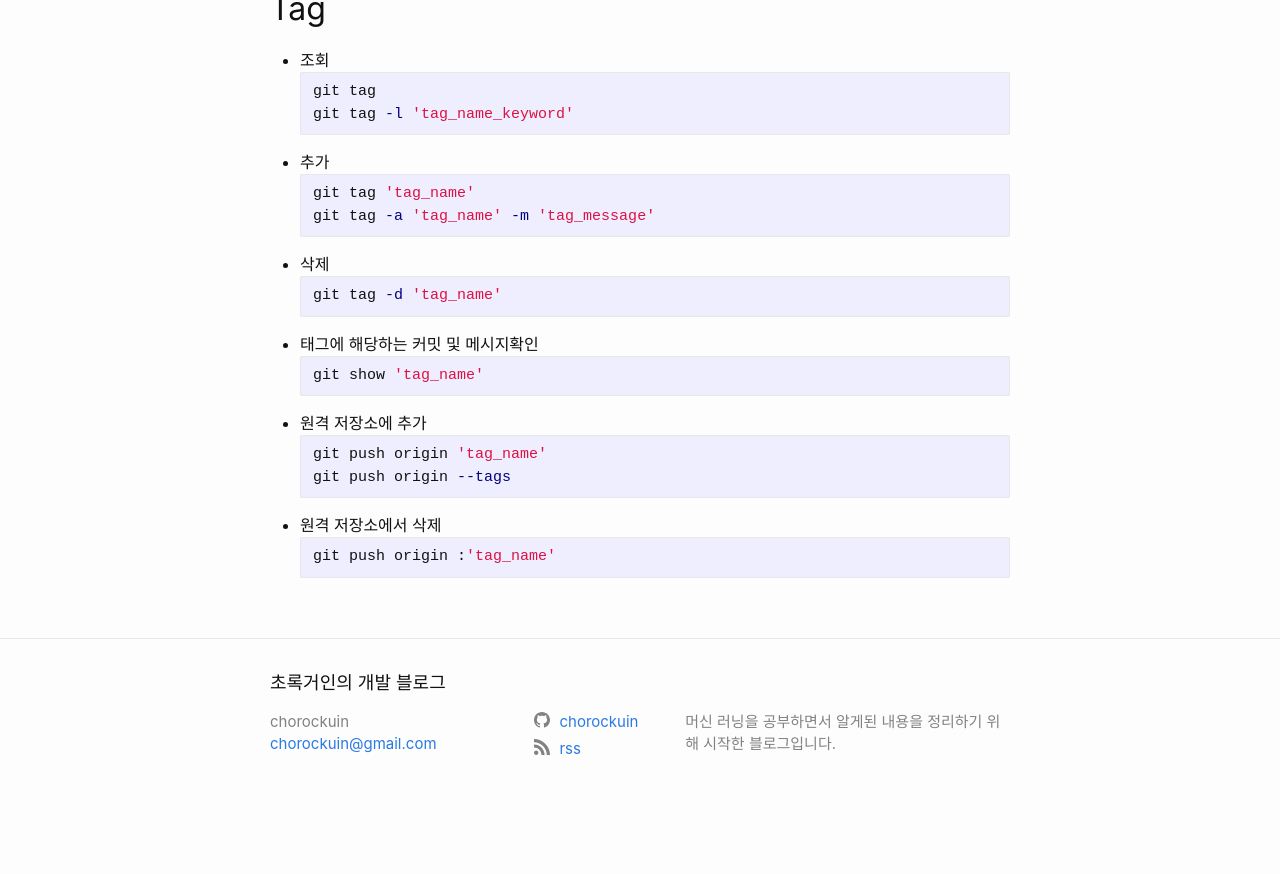
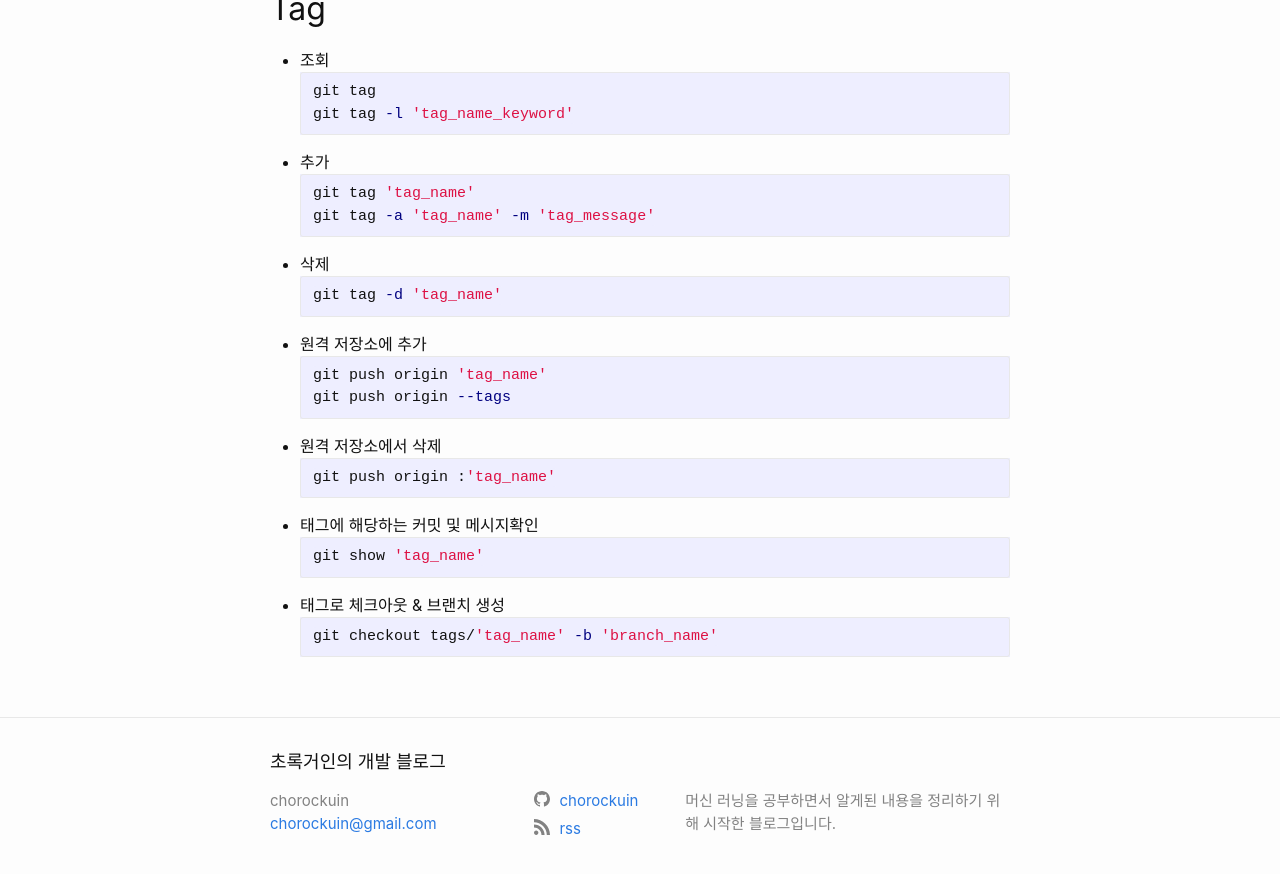
Before and after one commit to chorockuin/chorockuin.github.io, a Jekyll site: the page built from _posts/2017-02-02-git.md, in a window 1280 px wide and 900 px high, scrolled down 594 px. Shown: the top 874 px of the window. Built offline with Jekyll 4.4.1, drawn with Linux system fonts in a browser that asks for light colours; before the commit the page ends 1415 px from its top, so only the background shows below that.

Commit message:
Update 2017-02-02-git.md

````diff
--- a/_posts/2017-02-02-git.md
+++ b/_posts/2017-02-02-git.md
@@ -34,10 +34,6 @@ git tag -a 'tag_name' -m 'tag_message'
 ```bash
 git tag -d 'tag_name'
 ```
-- 태그에 해당하는 커밋 및 메시지확인
-```bash
-git show 'tag_name'
-```
 - 원격 저장소에 추가
 ```bash
 git push origin 'tag_name'
@@ -47,3 +43,11 @@ git push origin --tags
 ```bash
 git push origin :'tag_name'
 ```
+- 태그에 해당하는 커밋 및 메시지확인
+```bash
+git show 'tag_name'
+```
+- 태그로 체크아웃 & 브랜치 생성
+```bash
+git checkout tags/'tag_name' -b 'branch_name'
+```
````
